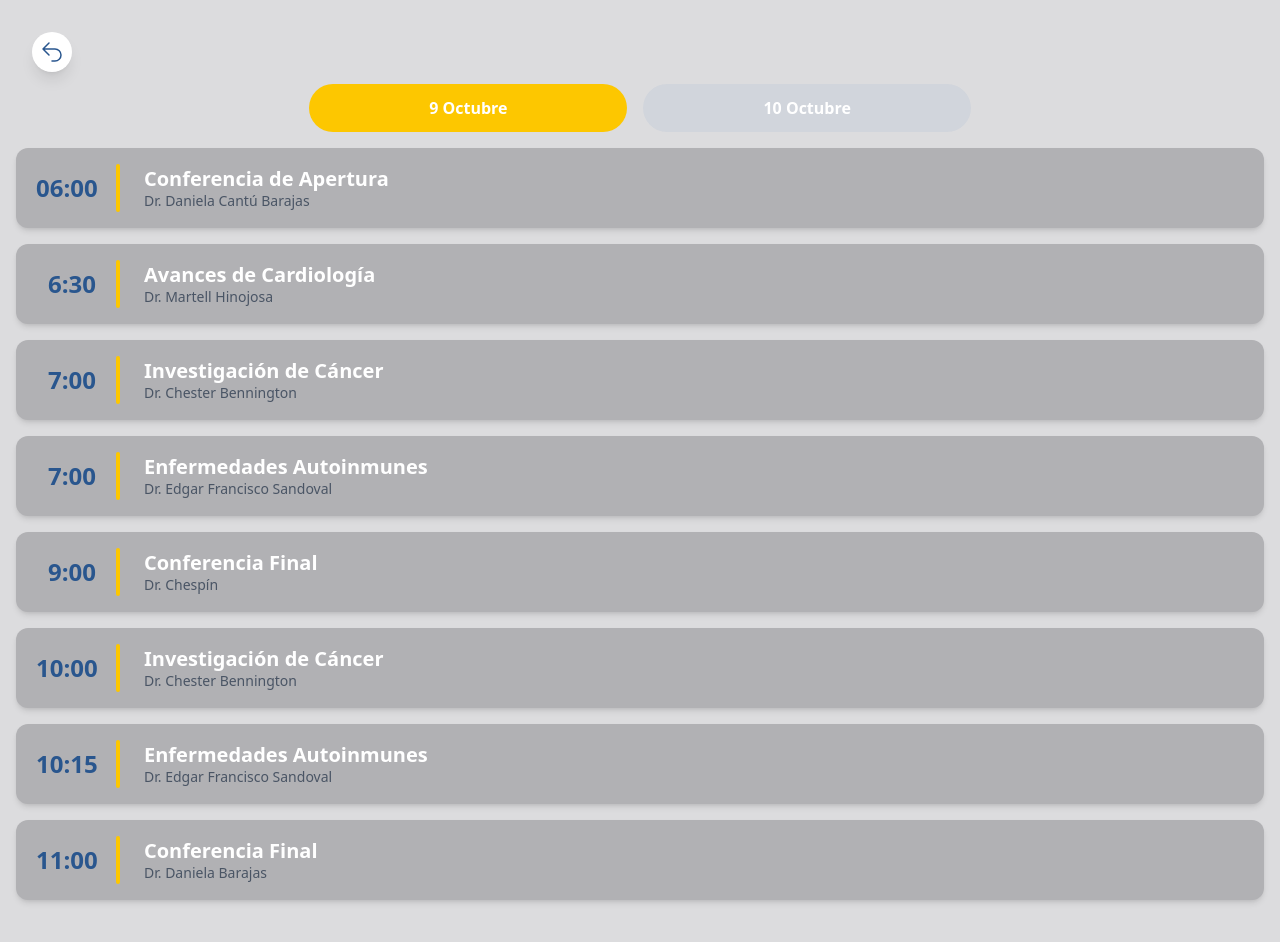
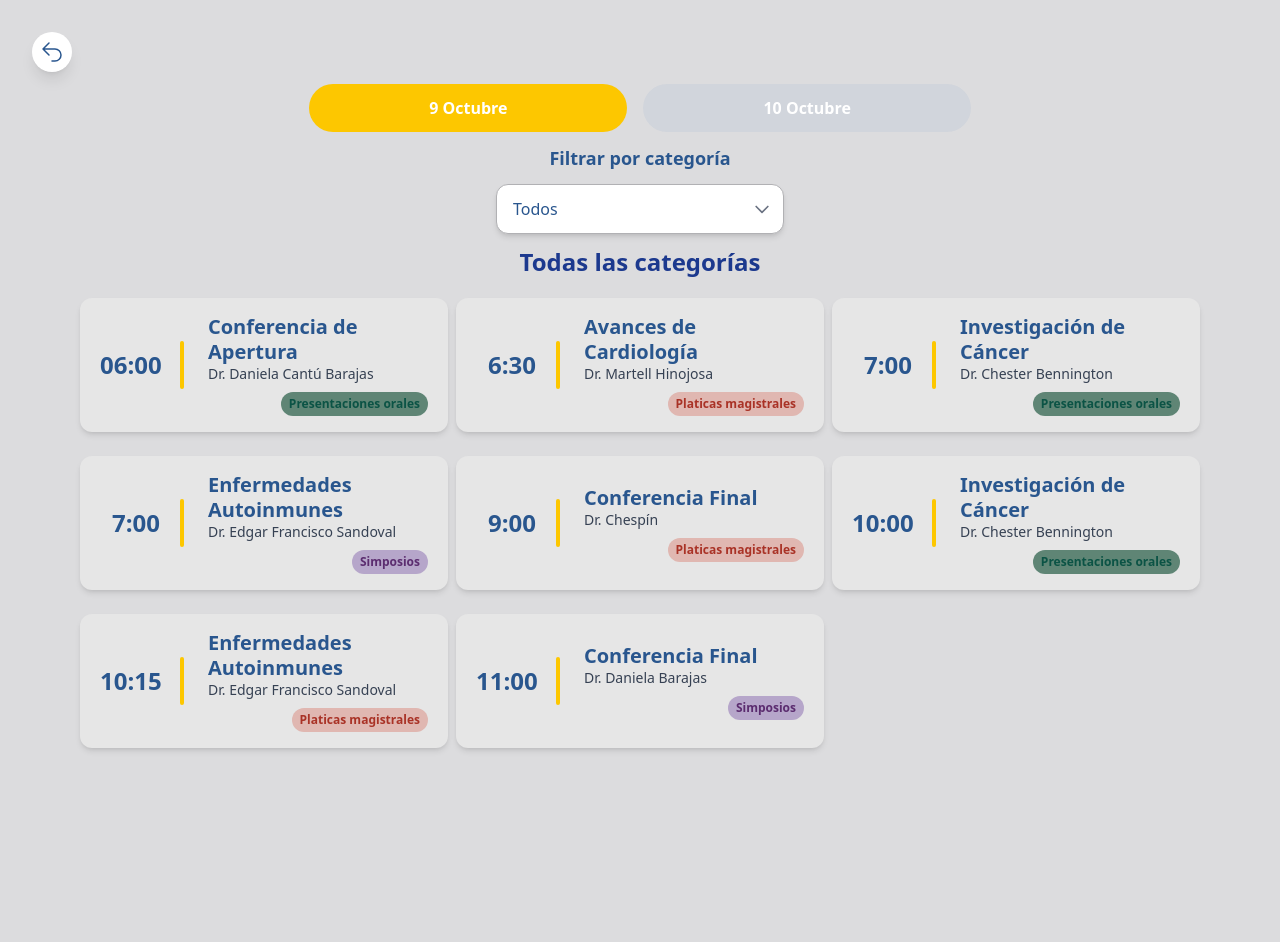
Before and after one commit to rhindet/CongresoApp, a React (Vite) app in the folder CongresoApp/frontend/: page /schedule in a window 1280 px wide. Shown: the top 942 px of the page. After the commit the page ends 828 px from the top, so only its background shows below. Built offline with nearby package versions, Linux system fonts and the light colour scheme.

Commit message:
Add: Evento Talleres y Sección de EN VIVO en los detalles de las platicas

```diff
--- a/CongresoApp/frontend/src/App.jsx
+++ b/CongresoApp/frontend/src/App.jsx
@@ -5,7 +5,7 @@ import Home from "./components/Home";
 import Location from "./components/Location";
 import Schedule from "./components/Schedule";
 import TalkDetails from './components/TalkDetails';
-import Categories from './components/Events';
+import Events from './components/Events';
 import Info from './components/Info';
 
 function App() {
@@ -16,7 +16,7 @@ function App() {
       <Route path="/schedule" element={<Schedule />} />
       <Route path="/location" element={<Location />} />
       <Route path="/talk-details" element={<TalkDetails />} />
-      <Route path="/events" element={<Categories />} />
+      <Route path="/events" element={<Events />} />
       <Route path='/info' element={<Info />} />
     </Routes>
   )
--- a/CongresoApp/frontend/src/components/Info.jsx
+++ b/CongresoApp/frontend/src/components/Info.jsx
@@ -8,10 +8,10 @@ export default function Info() {
     return (
         <div className='min-h-dvh w-full h-full bg-[#DCDCDE] overflow-hidden'>
             {/* Header Mobile*/}
-            <HeaderMobile backLink="/" title="CONVOCATORIA 2025" />
+            <HeaderMobile backLink="/home" title="CONVOCATORIA 2025" />
             {/* Heacer Desktop */}
             <div className="hidden md:block">
-                <HeaderDesktop backLink="/" />
+                <HeaderDesktop backLink="/home" />
             </div>
 
             {/* CONTENIDO */}
--- a/CongresoApp/frontend/src/components/Schedule.jsx
+++ b/CongresoApp/frontend/src/components/Schedule.jsx
@@ -3,79 +3,137 @@ import { Link, useNavigate } from 'react-router-dom'
 import HeaderMobile from '../modules/HeaderMobile'
 import HeaderDesktop from '../modules/HeaderDesktop'
 
-{/* ---------- Datos ---------- */ }
+// ---------- Datos ----------
 const scheduleData = [
   {
     titulo: 'Conferencia de Apertura',
     hora: '06:00',
     doctor: 'Dr. Daniela Cantú Barajas',
     fecha: '9',
+    Tipo: 'His',
+    tp: 'Presentaciones orales',
+    videoUrl: 'https://www.youtube.com/embed/Le6-1ZaLN10'
   },
   {
     titulo: 'Conferencia de Apertura',
     hora: '06:00',
     doctor: 'Dr. Daniela Cantú Barajas',
     fecha: '10',
+    Tipo: 'Car',
+    tp: 'Simposios',
   },
   {
     titulo: 'Avances de Cardiología',
     hora: '6:30',
     doctor: 'Dr. Martell Hinojosa',
     fecha: '9',
+    Tipo: 'His',
+    tp: 'Platicas magistrales',
   },
   {
     titulo: 'Investigación de Cáncer',
     hora: '7:00',
     doctor: 'Dr. Chester Bennington',
     fecha: '9',
+    Tipo: 'His',
+    tp: 'Presentaciones orales',
   },
   {
     titulo: 'Enfermedades Autoinmunes',
     hora: '7:00',
     doctor: 'Dr. Edgar Francisco Sandoval',
     fecha: '9',
+    Tipo: 'Car',
+    tp: 'Simposios',
   },
   {
     titulo: 'Conferencia Final',
     hora: '9:00',
     doctor: 'Dr. Chespín',
     fecha: '9',
+    Tipo: 'His',
+    tp: 'Platicas magistrales',
   },
   {
     titulo: 'Investigación de Cáncer',
     hora: '10:00',
     doctor: 'Dr. Chester Bennington',
     fecha: '9',
+    Tipo: 'His',
+    tp: 'Presentaciones orales',
   },
   {
     titulo: 'Enfermedades Autoinmunes',
     hora: '10:15',
     doctor: 'Dr. Edgar Francisco Sandoval',
     fecha: '9',
+    Tipo: 'Car',
+    tp: 'Platicas magistrales',
   },
   {
     titulo: 'Conferencia Final',
     hora: '11:00',
     doctor: 'Dr. Daniela Barajas',
     fecha: '9',
+    Tipo: 'His',
+    tp: 'Simposios',
   },
   {
     titulo: 'Nuevos Horizontes en Oncología',
     hora: '12:00',
     doctor: 'Dra. Grey',
     fecha: '10',
+    Tipo: 'His',
+    tp: 'Platicas magistrales'
   },
+  {
+    titulo: 'Cuidado de la piel',
+    hora: '13:00',
+    doctor: 'Dr. Enrique Segobiano',
+    fecha: '10',
+    Tipo: 'Car',
+    tp: 'Presentaciones orales'
+  }
 ];
+
+const tipoLabels = {
+  Car: 'Cardiología',
+  His: 'Histología',
+};
+
+const tpColorStyles = {
+  'presentaciones orales': {
+    bg: '#5F8575',
+    text: '#0b5345',
+  },
+  'platicas magistrales': {
+    bg: '#E0B7B1',
+    text: '#a93226',
+  },
+  'simposios': {
+    bg: '#B6A6CA',
+    text: '#5b2c6f',
+  },
+};
 
 export default function Schedule() {
   //Estado para la pestaña (9 o 10 octubre)
   const [day, setDay] = useState('9');
 
-  //Filtra las platicas del día seleccionado
-  const talksToday = scheduleData.filter((t) => t.fecha === day);
+  const [selectedCategory, setSelectedCategory] = useState('Todos');
 
   //Para pasar al detalle de la platica
   const navigate = useNavigate();
+
+  const categoryOptions = [
+    { label: 'Todos', value: 'Todos' },
+    { label: 'Cardiología', value: 'Car' },
+    { label: 'Histología', value: 'His' },
+  ];
+
+  const filteredTalks = scheduleData.filter((talk) =>
+    talk.fecha === day && (selectedCategory === 'Todos' || talk.Tipo === selectedCategory)
+  );
 
   return (
     <div className="min-h-dvh w-full bg-[#DCDCDE] overflow-x-hidden">
@@ -103,39 +161,96 @@ export default function Schedule() {
           ))}
         </div>
 
+        {/* Filtro de categoría */}
+        <div className="mb-3 relative w-72">
+          <label className="block my-3 text-[#29568E] font-bold text-lg text-center">
+            Filtrar por categoría
+          </label>
+          <div className="relative">
+            <select
+              value={selectedCategory}
+              onChange={(e) => setSelectedCategory(e.target.value)}
+              className="appearance-none w-full bg-white border border-[#B1B1B4] text-[#29568E] py-3 px-4 pr-10 rounded-xl shadow-md
+                focus:outline-none focus:ring-2 focus:ring-yellow-400 focus:border-yellow-400 font-medium text-base"
+            >
+              {categoryOptions.map((option) => (
+                <option key={option.value} value={option.value}>
+                  {option.label}
+                </option>
+              ))}
+            </select>
+            <svg
+              className="w-5 h-5 text-gray-500 absolute right-3 top-1/2 transform -translate-y-1/2 pointer-events-none"
+              xmlns="http://www.w3.org/2000/svg"
+              fill="none"
+              viewBox="0 0 24 24"
+              stroke="currentColor"
+            >
+              <path strokeLinecap="round" strokeLinejoin="round" strokeWidth="2" d="M19 9l-7 7-7-7" />
+            </svg>
+          </div>
+        </div>
+
+        {/* Título categoría */}
+        <h2 className="text-2xl font-bold text-blue-900 mb-1 text-center">
+          {selectedCategory === 'Todos'
+            ? 'Todas las categorías'
+            : tipoLabels[selectedCategory]}
+        </h2>
+
         {/* Lista de conferencias */}
-        {talksToday.map((talk, index) => (
-          <div key={index}
+        <div className="w-full max-w-6xl grid grid-cols-1 md:grid-cols-2 lg:grid-cols-3 gap-2 px-4">
+          {filteredTalks.map((talk, index) => {
+            const tpKey = talk.tp.toLowerCase();
+            const colors = tpColorStyles[tpKey] || { bg: '#CCC', text: '#333' };
+
+            return (
+              <div
+                key={index}
                 onClick={() =>
                   navigate('/talk-details', {
                     state: {
                       ...talk,
-                  descripcion: 'Esta conferencia abordará los últimos avances en cardiología moderna...',
+                      descripcion: 'Esta conferencia abordará los últimos avances...',
                       salon: 'Salón A1',
-                }
+                    },
                   })
                 }
-            className="cursor-pointer bg-[#B1B1B4] rounded-xl px-5 py-4 w-full max-w-full shadow-md flex items-center gap-4 mt-4">
+                className="cursor-pointer rounded-xl px-5 py-4 w-full shadow-md flex items-center gap-4 mt-4"
+                style={{ backgroundColor: '#E6E6E6' }}
+              >
                 {/* Hora */}
                 <div className="w-16 text-right pr-1">
                   <span className="text-[#29568E] font-extrabold text-2xl">{talk.hora}</span>
                 </div>
 
-            {/* Separador vertical */}
+                {/* Línea vertical */}
                 <div className="w-1 h-12 bg-yellow-400 rounded-sm" />
 
-            {/* Contenido: título y doctor */}
+                {/* Info */}
                 <div className="flex-1 flex flex-col justify-center pl-2">
-              <span className="text-white font-bold text-xl leading-tight">
+                  <span className="text-[#29568E] font-bold text-xl leading-tight">
                     {talk.titulo}
                   </span>
+                  <span className="text-gray-700 text-sm font-medium">
+                    {talk.doctor}
+                  </span>
 
-              <span className="text-gray-600 text-sm font-medium">
-                {talk.doctor}
+                  {/* Etiqueta tipo de charla */}
+                  <span
+                    className="text-white text-xs font-semibold px-2 py-1 rounded-full mt-2 self-end"
+                    style={{
+                      backgroundColor: colors.bg,
+                      color: colors.text,
+                    }}
+                  >
+                    {talk.tp}
                   </span>
                 </div>
               </div>
-        ))}
+            );
+          })}
+        </div>
       </main>
     </div>
   );
--- a/CongresoApp/frontend/src/components/TalkDetails.jsx
+++ b/CongresoApp/frontend/src/components/TalkDetails.jsx
@@ -1,8 +1,9 @@
 import { useEffect } from 'react';
-import { useNavigate, useLocation, Link } from 'react-router-dom';
+import { useNavigate, useLocation } from 'react-router-dom'
 import HeaderMobile from '../modules/HeaderMobile'
 import HeaderDesktop from '../modules/HeaderDesktop'
-import planoMapa from '../assets/Plano_Centro_de_Convenciones_1 (ZONACONGRESO).jpg';
+import YTLive from '../modules/YTLive'
+import planoMapa from '../assets/Plano_Centro_de_Convenciones_1 (ZONACONGRESO).jpg'
 
 export default function TalkDetail() {
     const { state } = useLocation();
@@ -16,7 +17,7 @@ export default function TalkDetail() {
 
     if (!state) return null;
 
-    const { titulo, hora, doctor, descripcion, salon } = state;
+    const { titulo, hora, doctor, descripcion, salon, videoUrl } = state;
 
     return (
         <div className="min-h-dvh w-full bg-[#DCDCDE] overflow-x-hidden">
@@ -45,6 +46,27 @@ export default function TalkDetail() {
                             className="w-full max-h-[500px] object-contain rounded-lg border"
                         />
                     </div>
+
+                    {/* Video de YouTube embevido*/}
+                    <div className="mt-5 flex items-center gap-2">
+                        <span
+                            className={`w-3 h-3 rounded-full ${videoUrl ? 'bg-red-500 animate-pulse' : 'bg-gray-400'
+                                }`}
+                        ></span>
+                        <h3 className="text-lg md:text-xl font-semibold text-[#977b27]">EN VIVO</h3>
+                    </div>
+
+                    {videoUrl ? (
+                        <YTLive url={videoUrl} />
+                    ) : (
+                        <div className='relative w-full pb-[56.25%] mt-1'>
+                            <div className="absolute top-0 left-0 w-full h-full bg-[#fefce8] flex items-center justify-center border rounded-lg">
+                                <p className="text-[#977b27] font-semibold text-center px-4">
+                                    El video en vivo comenzará próximamente.
+                                </p>
+                            </div>
+                        </div>
+                    )}
                 </div>
             </main>
         </div>
--- /dev/null
+++ b/CongresoApp/frontend/src/modules/YTLive.jsx
@@ -0,0 +1,18 @@
+// src/modules/YouTubeEmbed.jsx
+import React from 'react';
+
+export default function YouTubeEmbed({ url }) {
+  return (
+    <div className="relative w-full pb-[56.25%] h-0 mt-1">
+      <iframe
+        className="absolute top-0 left-0 w-full h-full"
+        src={url}
+        title="Video de YouTube"
+        frameBorder="0"
+        allow="accelerometer; autoplay; clipboard-write; encrypted-media; gyroscope"
+        referrerPolicy="strict-origin-when-cross-origin"
+        allowFullScreen
+      ></iframe>
+    </div>
+  );
+}
```
Also changed, not shown: CongresoApp/frontend/src/components/Events.jsx (+10 -5 lines), CongresoApp/frontend/src/components/Home.jsx (+6 -8 lines). Lines whose indentation alone changed are shown as unchanged.
